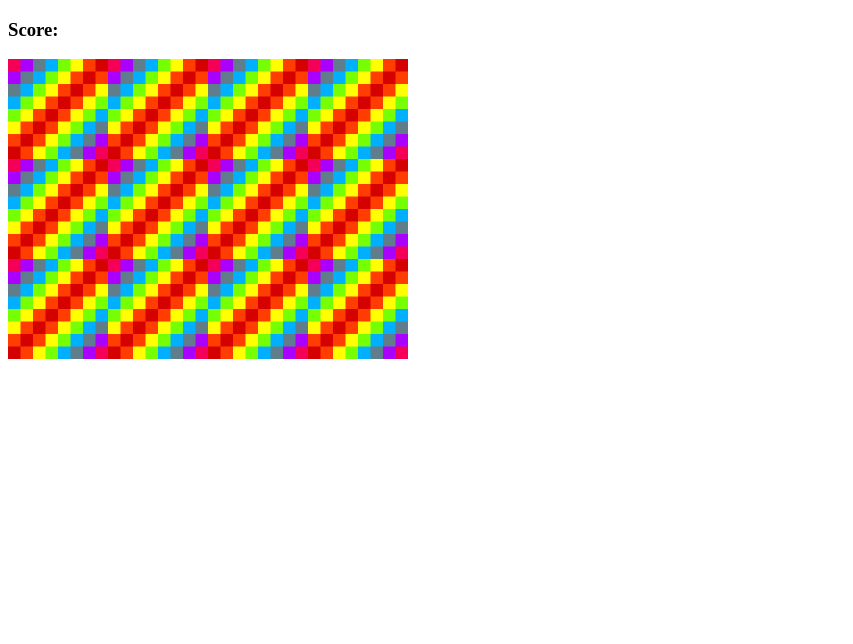
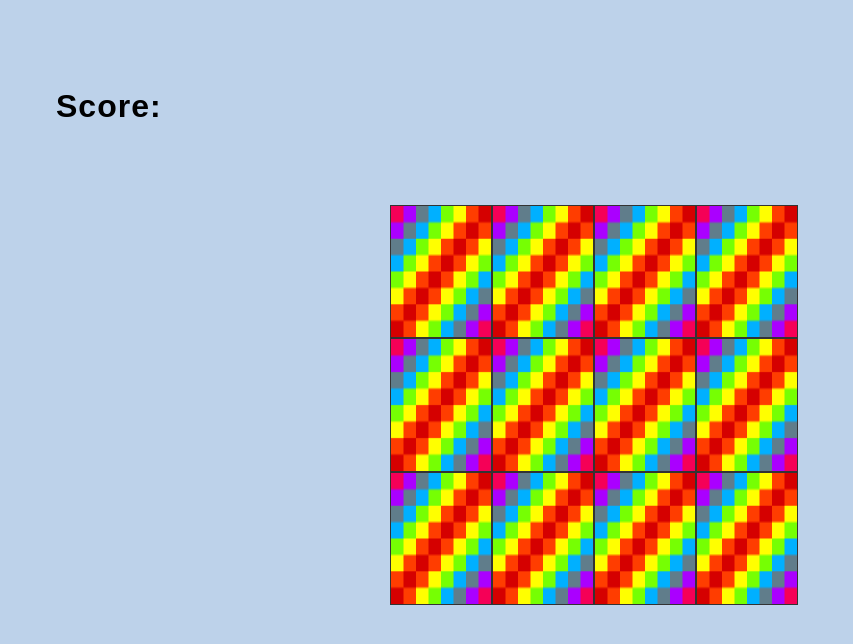
Before and after one commit to JoseIgnacioTapia/js-memory-game, a plain HTML site: page index.html in a window 1280 px wide. Shown: the whole page, without its empty margins (0-853 px from the left). Drawn offline with Linux system fonts and the light colour scheme.

Commit message:
position with flex

```diff
--- a/app.js
+++ b/app.js
@@ -63,6 +63,7 @@ document.addEventListener('DOMContentLoaded', () => {
 
   // create you board
   function createBoard() {
+
     for (let i = 0; i < cardArray.length; i++) {
       let card = document.createElement('img');
       card.setAttribute('src', 'img/blank.png');
@@ -75,15 +76,16 @@ document.addEventListener('DOMContentLoaded', () => {
 
   // check for matches
   function checkForMatch() {
-    const cards = document.querySelectorAll('img');
+    const cards = document.querySelectorAll('img');   // Take the img elements
     const optionOneId = cardsChosenId[0];
     const optionTwoId = cardsChosenId[1];
 
     if (cardsChosen[0] === cardsChosen[1]) {
       alert('You found a match');
-      cards[optionOneId].setAttribute('src', 'img/white.png');
+      cards[optionOneId].setAttribute('src', 'img/white.png');   // hidden the pictures
       cards[optionTwoId].setAttribute('src', 'img/white.png');
       cardsWon.push(cardsChosen);
+      console.log(cardsWon);
     } else {
       cards[optionOneId].setAttribute('src', 'img/blank.png');
       cards[optionTwoId].setAttribute('src', 'img/blank.png');
@@ -94,6 +96,7 @@ document.addEventListener('DOMContentLoaded', () => {
     cardsChosenId = [];
     resultDisplay.textContent = cardsWon.length;
     if (cardsWon.length === cardArray.length/2) {
+      console.log(cardArray.length);
       resultDisplay.textContent = 'Congratulations! You found them all!';
     }
   }
@@ -103,7 +106,8 @@ document.addEventListener('DOMContentLoaded', () => {
     const cardId = this.getAttribute('data-id');
     cardsChosen.push(cardArray[cardId].name);
     cardsChosenId.push(cardId);
-    this.setAttribute('src', cardArray[cardId].img);
+    console.log(this);
+    this.setAttribute('src', cardArray[cardId].img);   // show the card
     if (cardsChosen.length === 2) {
       setTimeout(checkForMatch, 500);
     }
--- a/style.css
+++ b/style.css
@@ -1,6 +1,29 @@
+body {
+  background: #bdd2ea;
+  font-family: Arial;
+  letter-spacing: 1px;
+  display: flex;
+  flex-direction: column;
+  justify-content: center;
+}
+
+* {
+  box-sizing: border-box;
+}
+
+h3 {
+  padding: 1.5em;
+  font-size: 2rem;
+}
+
 .grid {
+  margin: auto;
   display: flex;
   flex-wrap: wrap;
-  height: 300px;
-  width: 400px;
+  height: 400px;
+  width: 500px;
 }
+
+img {
+  border: 0.5px solid #333;
+}
```
